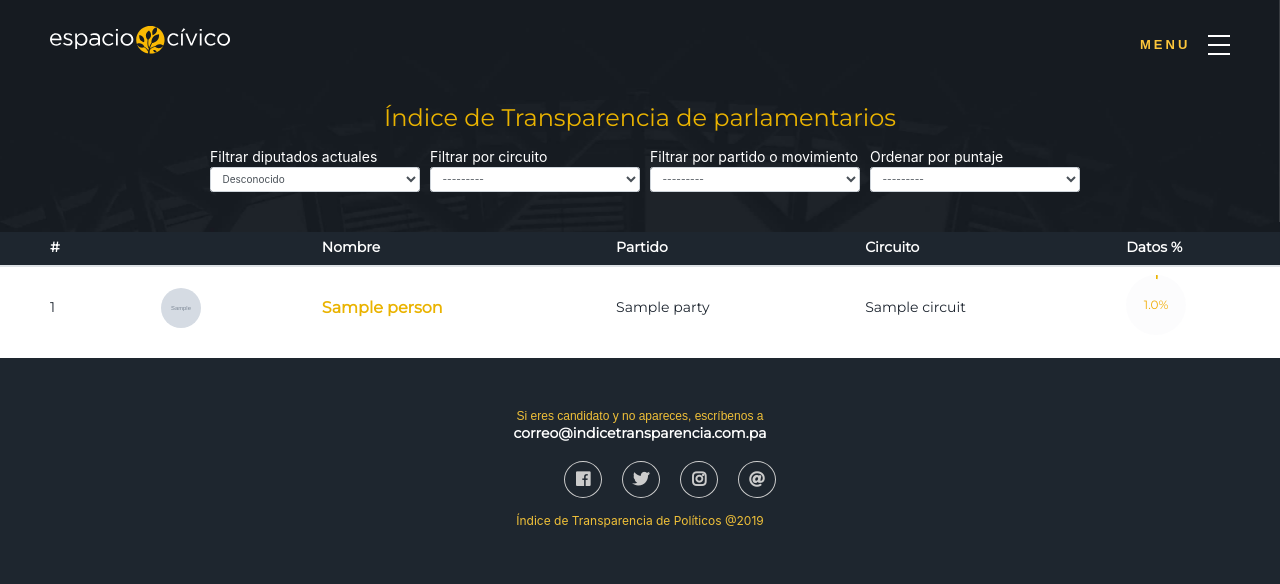
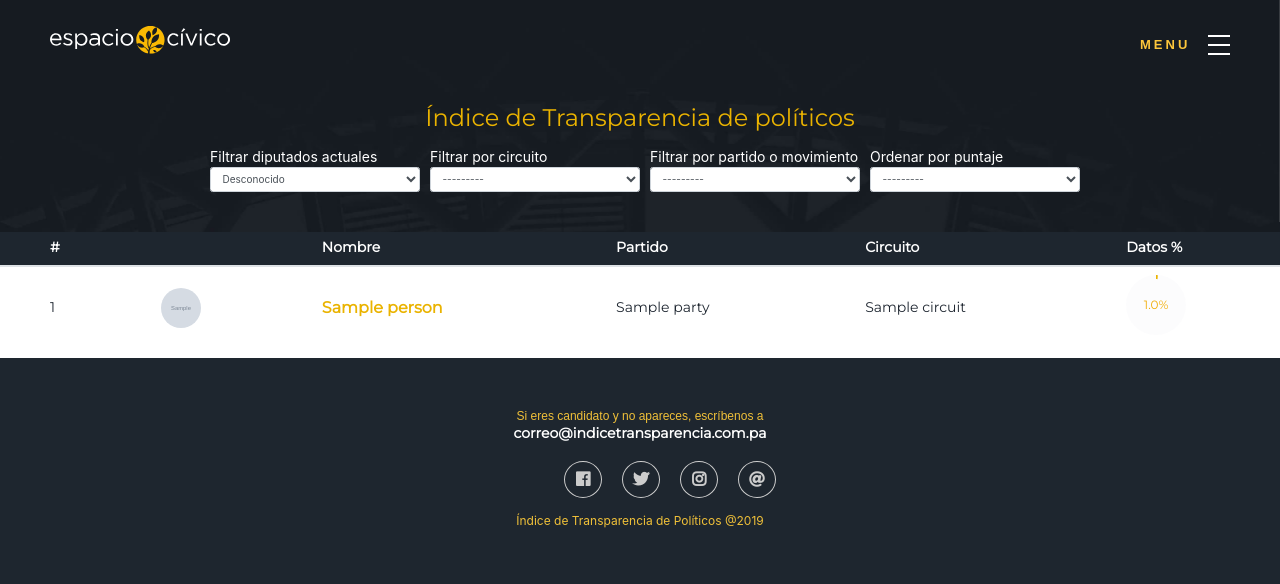
Before and after one commit to ciudadanointeligente/indice-transparencia-panama, a Django app: page /ranking in a window 1280 px wide. Shown: the top 584 px of the page. Run offline with Django 3.2, Linux system fonts and the light colour scheme; tables that the repository leaves empty hold one stand-in row (values such as "Sample post"); grey boxes marked "Sample" are stand-in pictures; parts of the project's set-up code (start-up, migrations or seed data) failed here and were passed over; some libraries are stand-ins or nearby versions; some web fonts are replaced.

Commit message:
Update ranking.html

```diff
--- a/indice_transparencia/templates/ranking.html
+++ b/indice_transparencia/templates/ranking.html
@@ -7,7 +7,7 @@
    <div class="row intro-content">
      <div class="container-fluid ">
         {% block contenido_head %}
-        <p id="filtro-titulo2">Índice de Transparencia de parlamentarios</p>
+        <p id="filtro-titulo2">Índice de Transparencia de políticos</p>
         <form method="get" class="filter_form">
            <div class="form-row">
               <div class="label_filter_ranking" id="filter_button">
```
